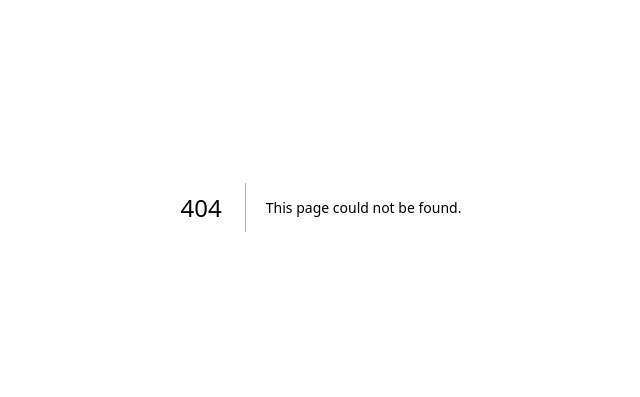
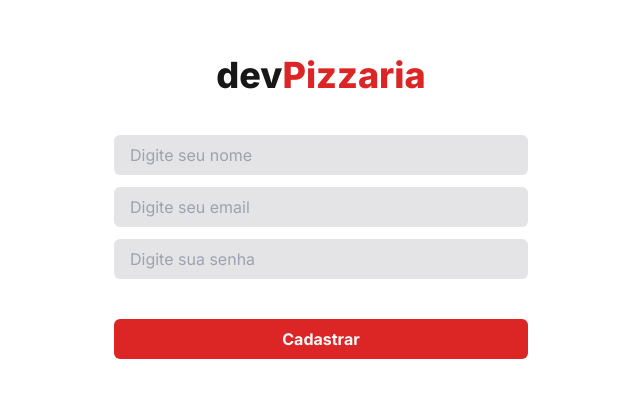
Before and after one commit to diegosmp/pizzariacurso, a Next.js app: page /create in a window 1280 px wide. Before the commit this address had no page. Shown: the part 193-590 px from the top of the page, without its empty margins (319-959 px from the left). Built offline with nearby package versions, Linux system fonts and the light colour scheme.

Commit message:
create route

```diff
--- /dev/null
+++ b/src/app/components/Signup/index.jsx
@@ -0,0 +1,15 @@
+import Button from "../Button"
+import Input from "../Input"
+
+export default function Signup() {
+  return (
+    <form className="flex flex-col w-[414px] gap-10">
+      <div className="flex flex-col gap-3 w-full">
+        <Input type="text" name="fullname" placeholder="Digite seu nome" />
+        <Input type="email" name="email" placeholder="Digite seu email" />
+        <Input type="password" name="password" placeholder="Digite sua senha" />
+      </div>
+      <Button title="Cadastrar" />
+    </form>
+  )
+}
--- /dev/null
+++ b/src/app/create/page.jsx
@@ -0,0 +1,13 @@
+import Signup from "../components/Signup"
+
+export default function Create() {
+  return (
+    <section className="flex flex-col items-center h-screen justify-center gap-10">
+      <h1 className="text-4xl font-extrabold">
+        dev
+        <span className="text-red-600">Pizzaria</span>
+      </h1>
+      <Signup />
+    </section>
+  )
+}
```
